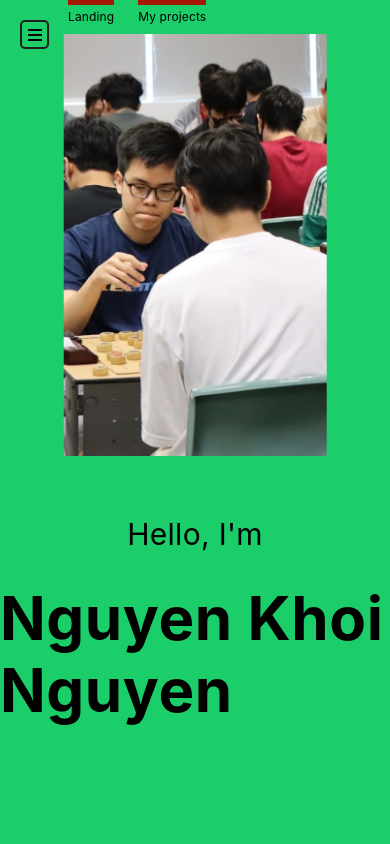
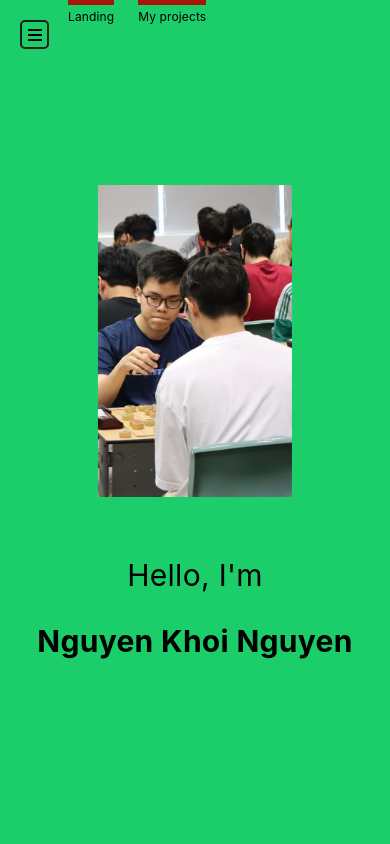
Before and after one commit to nknguyenhc/nknguyenhc.github.io, a React (Create React App) app in the folder src/: page / in a window 390 px wide. Shown: the top 844 px of the page. Built offline with nearby package versions, Linux system fonts and the light colour scheme.

Commit message:
Mobile Landing Banner

```diff
--- a/src/src/components/home/sections/landing-banner.scss
+++ b/src/src/components/home/sections/landing-banner.scss
@@ -7,12 +7,21 @@
     justify-content: center;
     gap: 60px;
 
+    @media (max-width: $desktop) {
+        height: 100vh;
+    }
+
     &-images {
         height: 50vh;
         width: 50vh;
         max-height: 650px;
         max-width: 650px;
         position: relative;
+
+        @media (max-width: $desktop) {
+            height: 80vw;
+            width: 80vw;
+        }
     }
 
     &-image {
@@ -47,6 +56,10 @@
         &-bottom {
             font-size: $x-large-fs;
             font-weight: $bold-fw;
+
+            @media (max-width: $desktop) {
+                font-size: $large-fs;
+            }
         }
     }
 }
```
